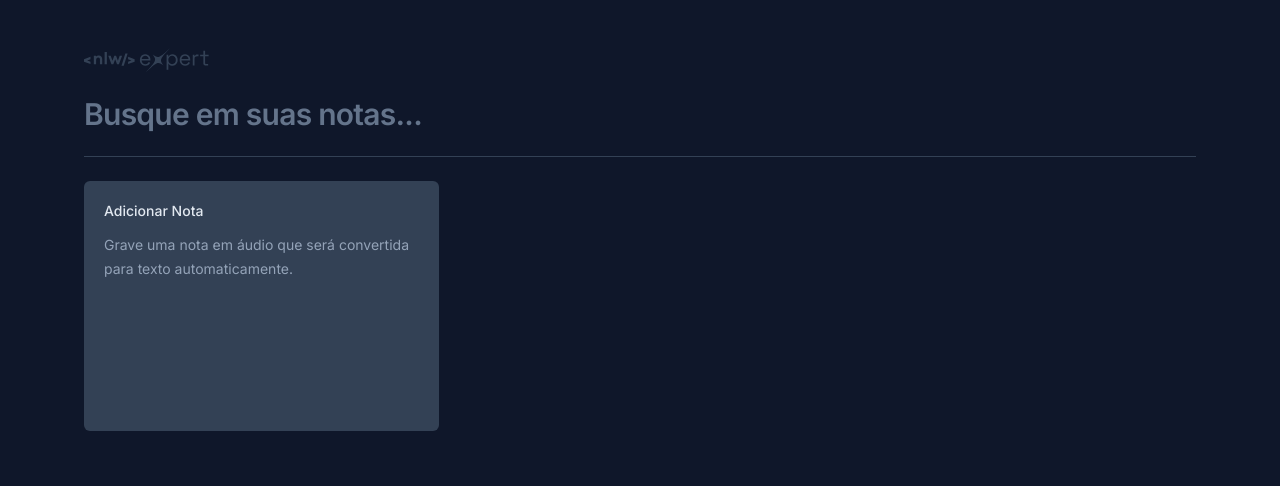
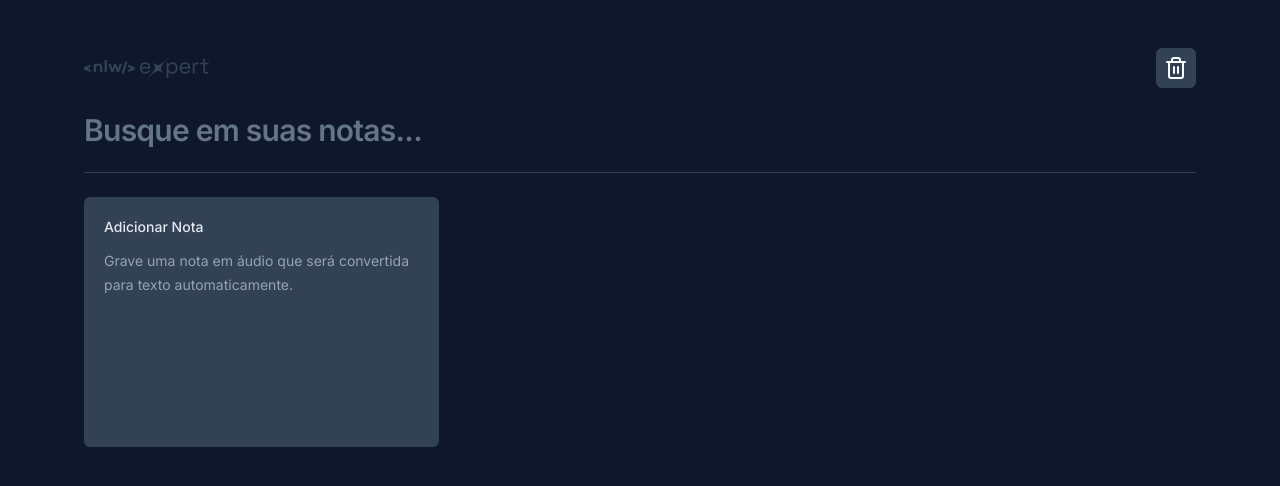
Before and after one commit to mateusribeiroo/notes, a React (Vite) app: page / in a window 1280 px wide. Shown: the top 486 px of the page. Built offline with nearby package versions, Linux system fonts and the light colour scheme.

Commit message:
feat: add delete all notes button
and toasts

```diff
--- a/src/app.tsx
+++ b/src/app.tsx
@@ -3,7 +3,7 @@ import { NoteCard } from "./components/note-card.tsx";
 import { NewNoteCard } from "./components/new-note-card.tsx";
 import { ChangeEvent, useState, FormEvent } from 'react';
 import { toast } from "sonner";
-import { X } from "lucide-react";
+import { Trash2  } from "lucide-react";
 
 interface Note {
   id: string
@@ -53,14 +53,37 @@ export function App() {
     toast.success("Nota deletada com sucesso!");
   }
 
+  function onAllNotesDeleted(){
+    localStorage.removeItem("notes");
+
+    if(notes.length == 0)
+      return toast.error("Você não possui notas salvas");
+
+    setNotes([]);
+    toast.success("Todas as notas foram deletadas!");
+  }
+
   const filteredNotes = search !== "" ? notes.filter(note =>
     note.content.toLocaleLowerCase().includes(search.toLocaleLowerCase())
   ) : notes;
 
   return (
     <div className="mx-auto max-w-6xl my-12 space-y-6 px-5">
-      <img src={logo} alt="logotipo" />
+      <div className="w-full flex flex-row justify-between">
+        <img src={logo} alt="logotipo" />
 
+        <button
+          onClick={onAllNotesDeleted}
+          className="
+            bg-slate-700
+            p-2
+            rounded-md
+            hover:bg-slate-800
+            group
+          ">
+          <Trash2 className="group-hover:text-red-500" />
+        </button>
+      </div>
       <form className="w-full">
         <input
           type="text"
@@ -79,7 +102,7 @@ export function App() {
 
         {
           filteredNotes.map(note => {
-            return <NoteCard onNoteDeleted={onNoteDeleted} key={note.id} note={note} />
+            return <NoteCard onNoteDeleted={onNoteDeleted} onAllNotesDeleted={onAllNotesDeleted} key={note.id} note={note} />
           })
         }
       </div>
```
